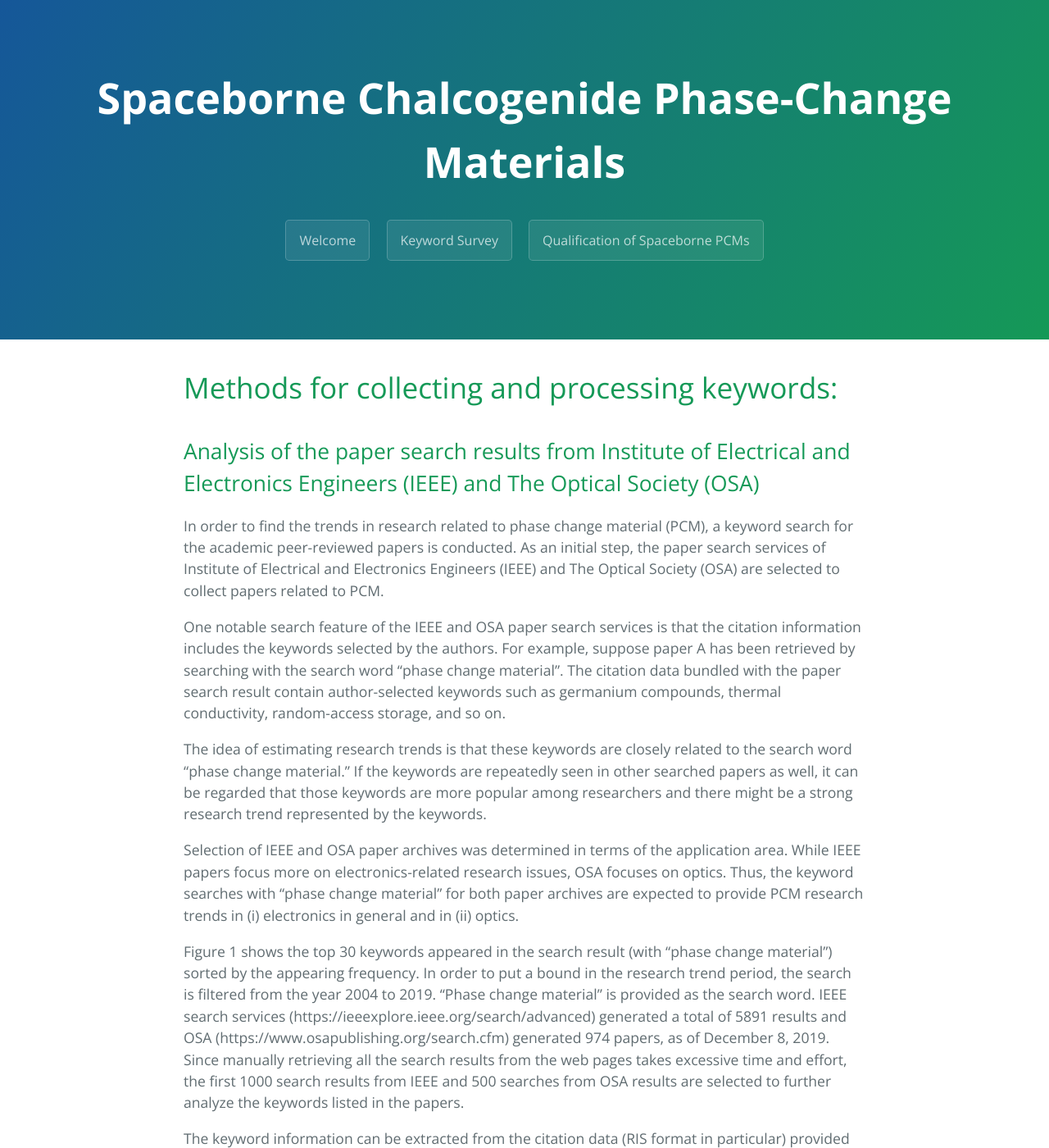
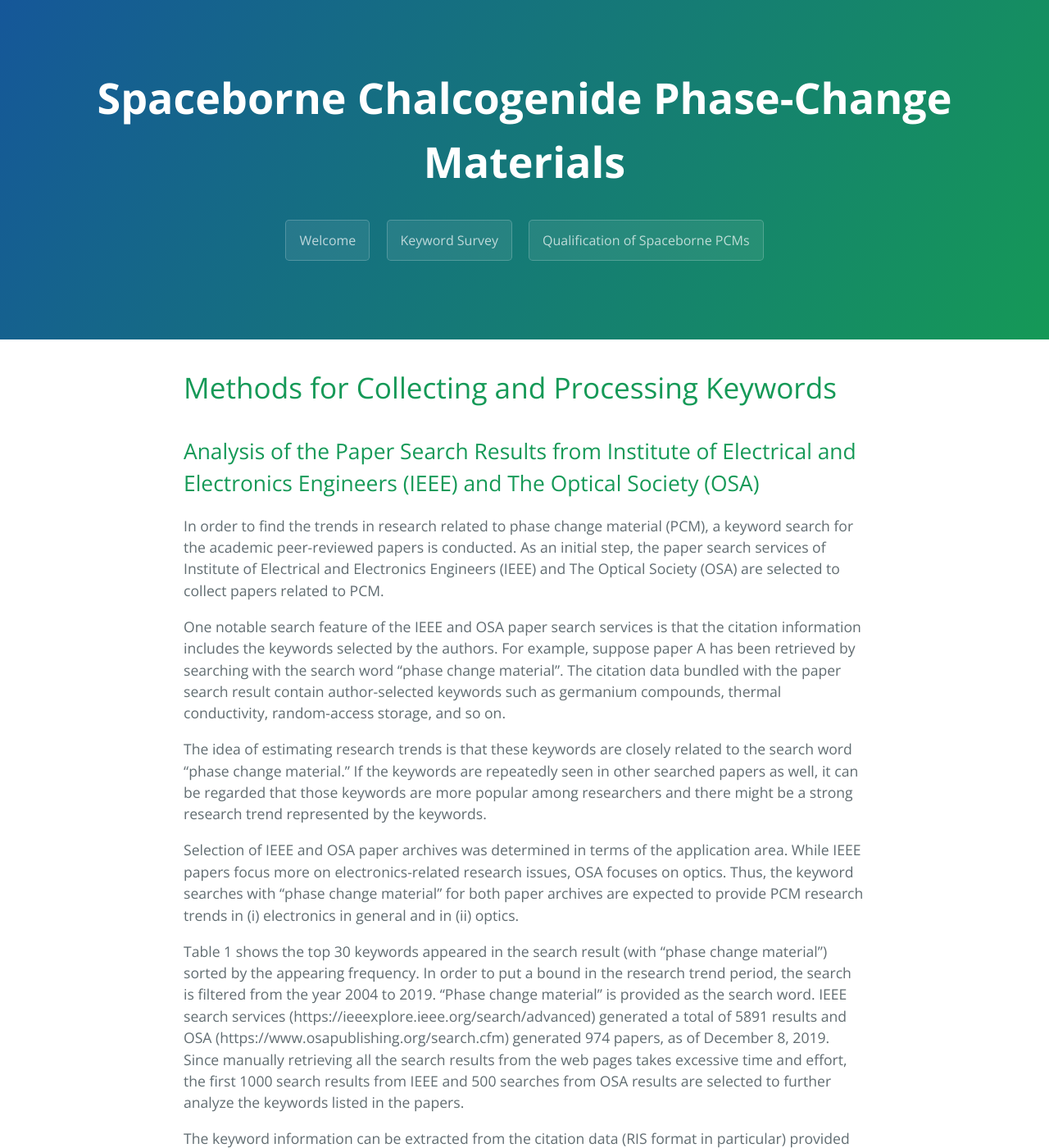
Before and after one commit to Spaceborne-PCMs/Spaceborne-PCMs.github.io, a Jekyll site: the page built from keywordsurvey.md, in a window 1280 px wide and 1400 px high. Shown: the whole window at 82% size. Built offline with Jekyll 4.4.1, drawn with Linux system fonts in a browser that asks for light colours; some of the changed text lies outside the part shown.

Commit message:
minor changes

```diff
--- a/keywordsurvey.md
+++ b/keywordsurvey.md
@@ -3,9 +3,9 @@ title: Keyword Survey
 layout: template
 filename: keywordsurvey
 ---
-# Methods for collecting and processing keywords:
+# Methods for Collecting and Processing Keywords
 
-## Analysis of the paper search results from Institute of Electrical and Electronics Engineers (IEEE) and The Optical Society (OSA)
+## Analysis of the Paper Search Results from Institute of Electrical and Electronics Engineers (IEEE) and The Optical Society (OSA)
 
 In order to find the trends in research related to phase change material (PCM), a keyword search for the academic peer-reviewed papers is conducted. As an initial step, the paper search services of Institute of Electrical and Electronics Engineers (IEEE) and The Optical Society (OSA) are selected to collect papers related to PCM.
 
@@ -15,9 +15,9 @@ The idea of estimating research trends is that these keywords are closely relate
 
 Selection of IEEE and OSA paper archives was determined in terms of the application area. While IEEE papers focus more on electronics-related research issues, OSA focuses on optics. Thus, the keyword searches with “phase change material” for both paper archives are expected to provide PCM research trends in (i) electronics in general and in (ii) optics.
 
-Figure 1 shows the top 30 keywords appeared in the search result (with “phase change material”) sorted by the appearing frequency. In order to put a bound in the research trend period, the search is filtered from the year 2004 to 2019. “Phase change material” is provided as the search word. IEEE search services (https://ieeexplore.ieee.org/search/advanced) generated a total of 5891 results and OSA (https://www.osapublishing.org/search.cfm) generated 974 papers, as of December 8, 2019. Since manually retrieving all the search results from the web pages takes excessive time and effort, the first 1000 search results from IEEE and 500 searches from OSA results are selected to further analyze the keywords listed in the papers.
+Table 1 shows the top 30 keywords appeared in the search result (with “phase change material”) sorted by the appearing frequency. In order to put a bound in the research trend period, the search is filtered from the year 2004 to 2019. “Phase change material” is provided as the search word. IEEE search services (https://ieeexplore.ieee.org/search/advanced) generated a total of 5891 results and OSA (https://www.osapublishing.org/search.cfm) generated 974 papers, as of December 8, 2019. Since manually retrieving all the search results from the web pages takes excessive time and effort, the first 1000 search results from IEEE and 500 searches from OSA results are selected to further analyze the keywords listed in the papers.
 
-The keyword information can be extracted from the citation data (RIS format in particular) provided by the search services and a simple Python script was written to extract the keywords. Once the keywords are retrieved, its frequencies are counted and sorted in a descending order. From Figure 1, it can be seen that the keywords chosen by the authors show different trends depending on the search results being from IEEE or OSA archive.
+The keyword information can be extracted from the citation data (RIS format in particular) provided by the search services and a simple Python script was written to extract the keywords. Once the keywords are retrieved, its frequencies are counted and sorted in a descending order. From Table 1, it can be seen that the keywords chosen by the authors show different trends depending on the search results being from IEEE or OSA archive.
 
 | **Keyword (IEEE)**                 | **Count** |
 | ---------------------------------- | --------- |
@@ -83,19 +83,19 @@ The keyword information can be extracted from the citation data (RIS format in p
 | Fused silica                  | 19         |
 | Optical  devices              | 19         |
 
-Figure 1. Top frequency keywords appeared in IEEE and OSA paper search results (with the search word of “phase change material”)
+Table 1. Top frequency keywords appeared in IEEE and OSA paper search results (with the search word of “phase change material”)
 
-## Analysis of Nature and Science Magazine paper archives
+## Analysis of _Nature_ and _Science Magazine_ Paper Archives
 
 The same keyword search and frequency-listing method above can be repeated for Nature (https://www.nature.com/srep/) and Science Magazine paper search services (https://advances.sciencemag.org/). The idea of choosing Nature and Science Magazine is that papers accepted by those organizations are more broadly and generally positioned than by IEEE or OSA. Thus, checking the keywords in Nature or Science Magazine might produce trend estimations beyond the bounds of electronics or optics applications that were checked in the previous section.
 
 One unfortunate problem with the Nature and Science Magazine paper search services is that the search results do not provide the keyword information selected by the authors. As a second-best measure, the paper titles are separated into words instead and their word frequencies are counted to check the trend. For example, a paper with the title “A map for phase-change materials” generates a word list of “A, map, for, phase-change, materials”. Insignificant words such as a, the, for, and so on are taken out later manually. The same title-breaking step is repeated for other searched paper titles and the frequencies of each word are counted.
 
-For Nature paper archive, a total of 370 results are generated with the search word “phase change material.” The publication time period is bounded from 2004 to 2019. Figure 2 shows the first 30 words with the frequency counts sorted in a descending order. While the word listing on the left are not specific as was in Figure 1 where the author-selected keywords are counted, it still shows frequently used words from the paper titles.
+For Nature paper archive, a total of 370 results are generated with the search word “phase change material.” The publication time period is bounded from 2004 to 2019. Table 2 shows the first 30 words with the frequency counts sorted in a descending order. While the word listing on the left are not specific as was in Table 1 where the author-selected keywords are counted, it still shows frequently used words from the paper titles.
 
 In contrast with Nature paper archive search, search for Science Magazine paper archives generated only 33 results. Since this number of articles can be placed in the manual analysis, the word counting of the paper titles are omitted for the Science Magazine articles.
 
-| **Word  (Nature)** | **Counts** |
+| **Word (_Nature_)** | **Count** |
 | ------------------ | ---------- |
 | map                | 121        |
 | phase-change       | 77         |
@@ -127,17 +127,17 @@ In contrast with Nature paper archive search, search for Science Magazine paper
 | shape-stabilized   | 10         |
 | phase              | 10         |
 
-Figure 2. Top frequency words from the paper titles that appear in Nature paper search results (with the search word of “phase change material”)
+Table 2. Top frequency words from the paper titles that appear in Nature paper search results (with the search word of “phase change material”)
 
-## Analysis of American Institute of Aeronautics and Astronautics (AIAA) paper archive
+## Analysis of American Institute of Aeronautics and Astronautics (AIAA) Paper Archive
 
 Finally, the word counting of the paper titles is repeated for American Institute of Aeronautics and Astronautics (AIAA) paper archive search results. Since AIAA paper search service does not provide the keywords information selected by the authors either, the paper titles are broken down into words and counted individually.
 
 The purpose of analyzing AIAA paper archive is to find the trends of PCM uses or applications in aerospace or aeronautical fields. Since aerospace engineering requires the state-of-the-art applications of materials used in aircrafts or spacecrafts, estimation of the newest trend in PCM use can be an important information that can help direct (or allocate) future research resources optimally.
 
-Figure 3 shows the first 30 words with the frequency counts sorted in a descending order from the AIAA paper search results (with the search word of “phase change material”). As was in the previous cases, the paper publication dates are bounded into from 2004 to 2019. The total of 370 search results are obtained.
+Table 3 shows the first 30 words with the frequency counts sorted in a descending order from the AIAA paper search results (with the search word of “phase change material”). As was in the previous cases, the paper publication dates are bounded into from 2004 to 2019. The total of 370 search results are obtained.
 
-| **Word  (AIAA)** | **counts** |
+| **Word  (AIAA)** | **Count** |
 | ---------------- | ---------- |
 | laminated        | 130        |
 | composite        | 80         |
@@ -169,4 +169,4 @@ Figure 3 shows the first 30 words with the frequency counts sorted in a descendi
 | testing          | 12         |
 | failure          | 12         |
 
-Figure 3. Top frequency words from the paper titles that appear in AIAA paper search results (with the search word of “phase change material”)
+Table 3. Top frequency words from the paper titles that appear in AIAA paper search results (with the search word of “phase change material”)
```
Also changed, not shown: other parts of keywordsurvey.md (+1 -1 lines).
